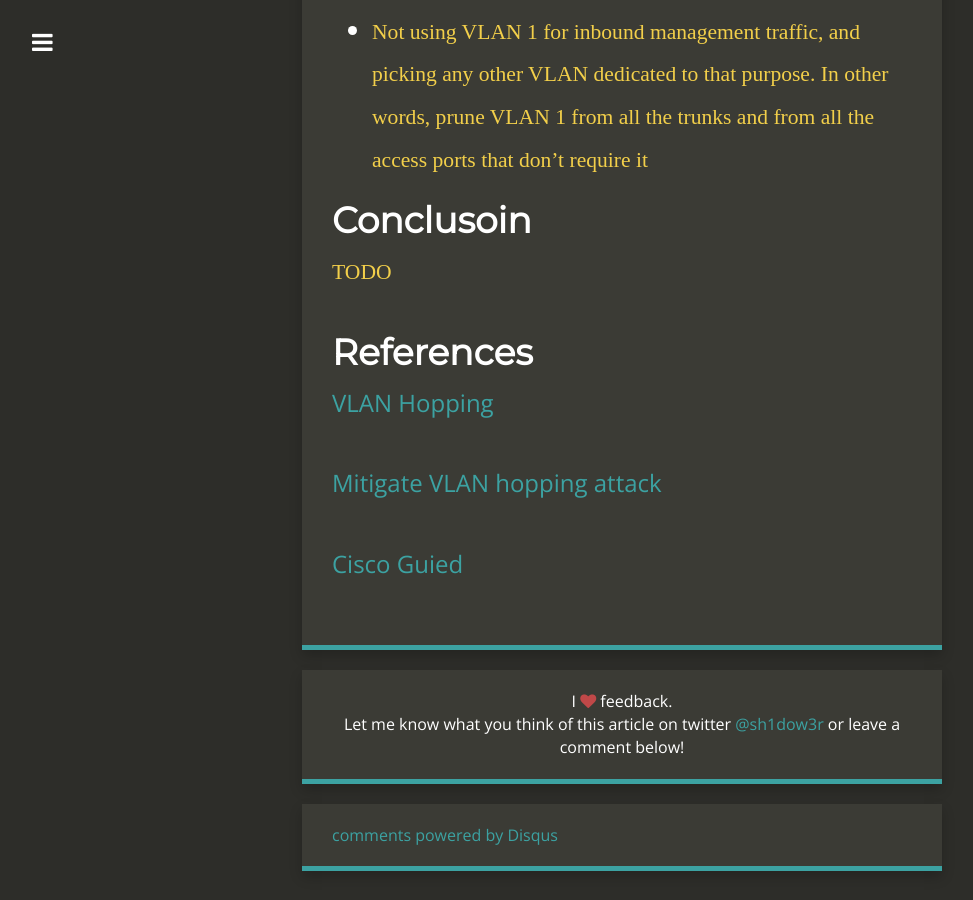
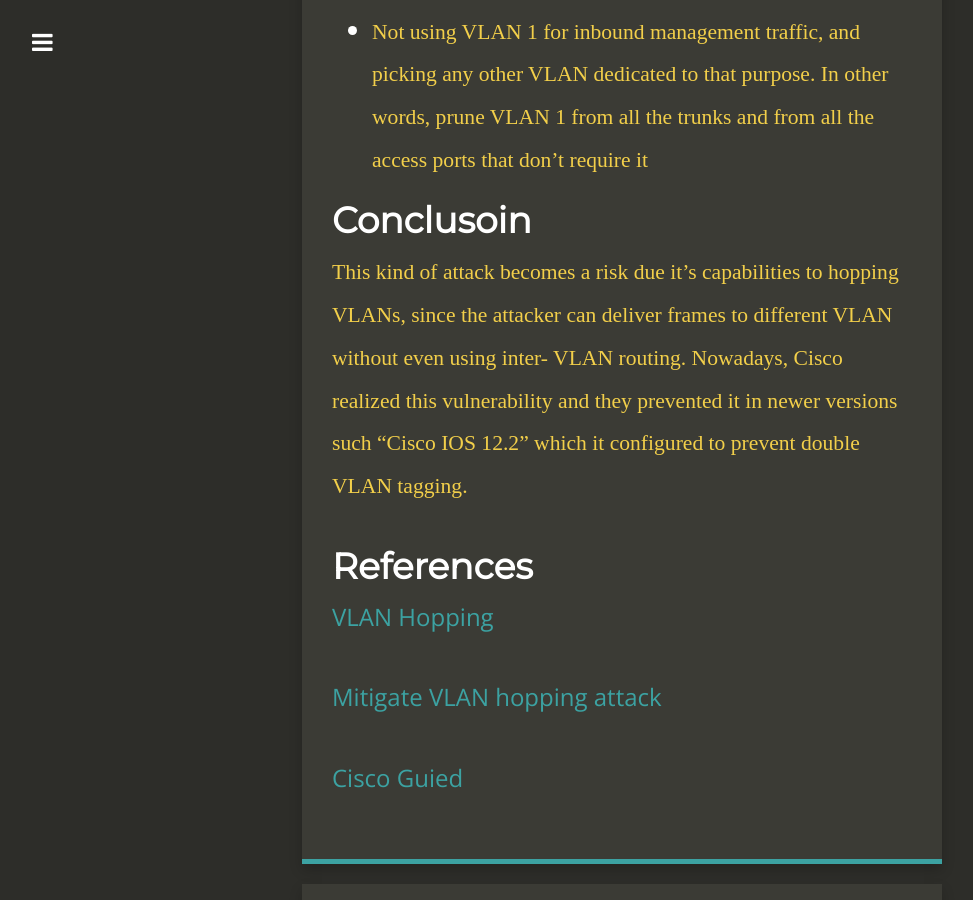
Before and after one commit to sh1dow3r/layer0, a Jekyll site: the page built from _posts/2019-03-19-VLAN_Hopping.md, in a window 1280 px wide and 900 px high, scrolled down 6986 px. Shown: the whole window, without its empty margins (18-991 px from the left). Built offline with Jekyll 4.4.1, drawn with Linux system fonts in a browser that asks for light colours; nearby versions of some CDN libraries; comment, search, counter and statistics services are not loaded; some of the changed text lies outside the part shown.

Commit message:
conclusion for vlan hopping update

```diff
--- a/_posts/2019-03-19-VLAN_Hopping.md
+++ b/_posts/2019-03-19-VLAN_Hopping.md
@@ -58,7 +58,11 @@ The attacker now has an address of `10.10.10.3` on the first network.  </span>
 
 # **Conclusoin**
 <span style="color: #f2cf4a; font-family: Babas; font-size: 0.9em;">
-TODO
+This kind of attack becomes a risk due it’s capabilities to hopping VLANs, since
+the attacker can deliver frames to different VLAN without even using inter-
+VLAN routing. Nowadays, Cisco realized this vulnerability and they prevented
+it in newer versions such “Cisco IOS 12.2” which it configured to prevent
+double VLAN tagging.
 </span>
 
 # **References**
```
